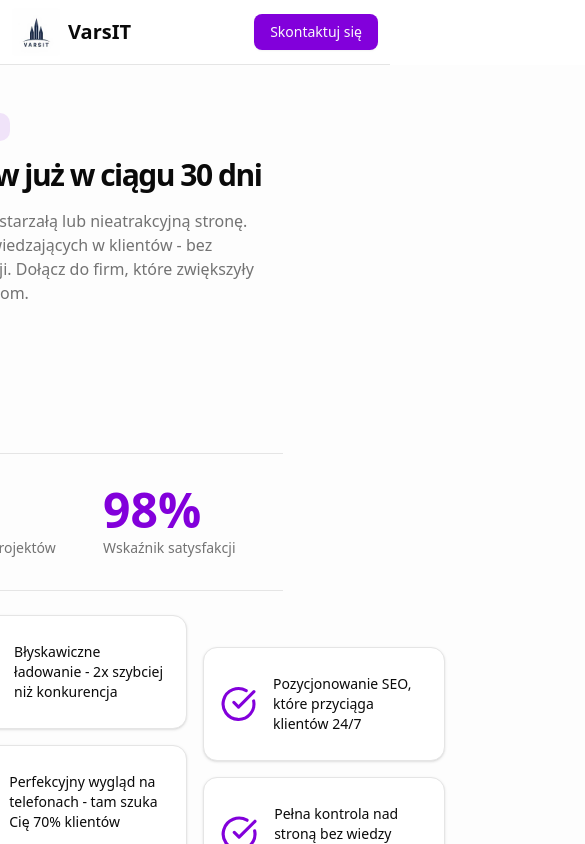
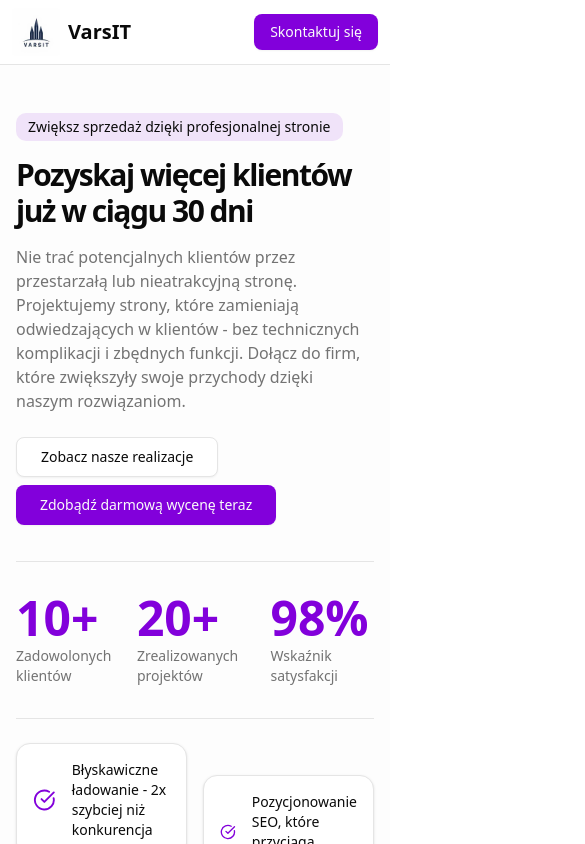
Before and after one commit to bartosz-skejcik/landing-page, a Next.js app: page / in a window 390 px wide. Shown: the top 844 px of the page, 585 px wide, since content can reach past the window. Built offline with nearby package versions, Linux system fonts and the light colour scheme.

Commit message:
fix: responsive design

```diff
--- a/src/app/page.tsx
+++ b/src/app/page.tsx
@@ -10,9 +10,9 @@ import Footer from "@/components/landing/footer";
 
 export default function Home() {
     return (
-        <div className="flex flex-col items-center justify-center w-full min-h-screen mx-auto">
+        <div className="flex flex-col items-center justify-center min-h-screen mx-auto w-dvw">
             <Navbar />
-            <section className="flex-1">
+            <section className="flex-1 max-w-dvw">
                 <Hero />
                 <Portfolio />
                 <Process />
--- a/src/components/landing/faq.tsx
+++ b/src/components/landing/faq.tsx
@@ -34,7 +34,7 @@ function Faq() {
                         </motion.p>
                     </div>
                 </div>
-                <div className="grid grid-cols-1 py-12 mx-auto w-5xl">
+                <div className="py-12 mx-auto md:w-5xl">
                     <FAQAccordion />
                 </div>
                 <div className="max-w-5xl mx-auto text-center">
--- a/src/components/landing/hero.tsx
+++ b/src/components/landing/hero.tsx
@@ -55,7 +55,7 @@ function Hero() {
                         </motion.p>
                         <motion.div
                             variants={fadeIn("up", 0.5)}
-                            className="flex flex-col gap-2 min-[400px]:flex-row pt-2 flex-wrap"
+                            className="flex gap-2 flex-col-reverse min-[400px]:flex-row pt-2 flex-wrap"
                         >
                             <Link href="#contact">
                                 <Button size="lg">
```
